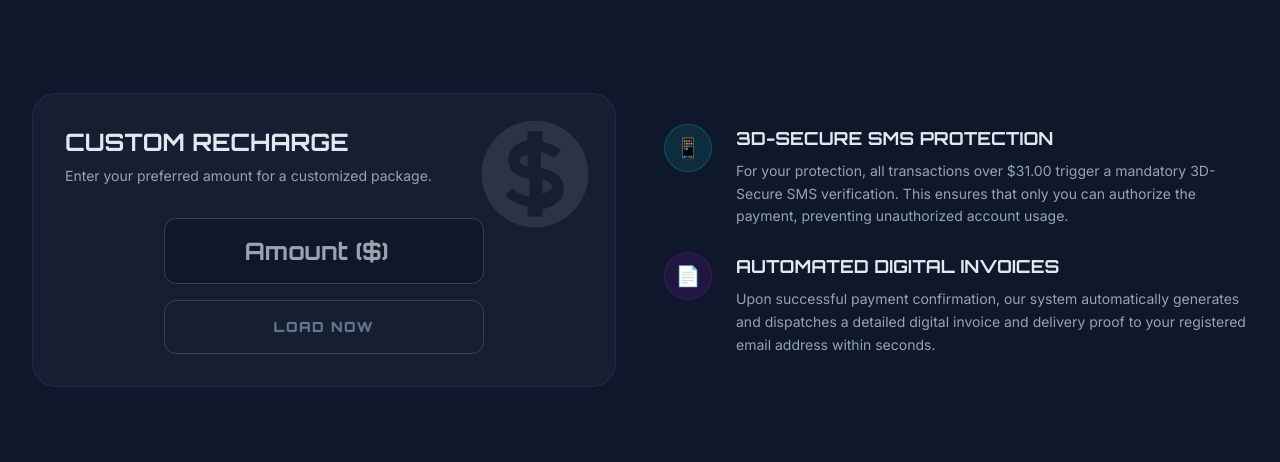
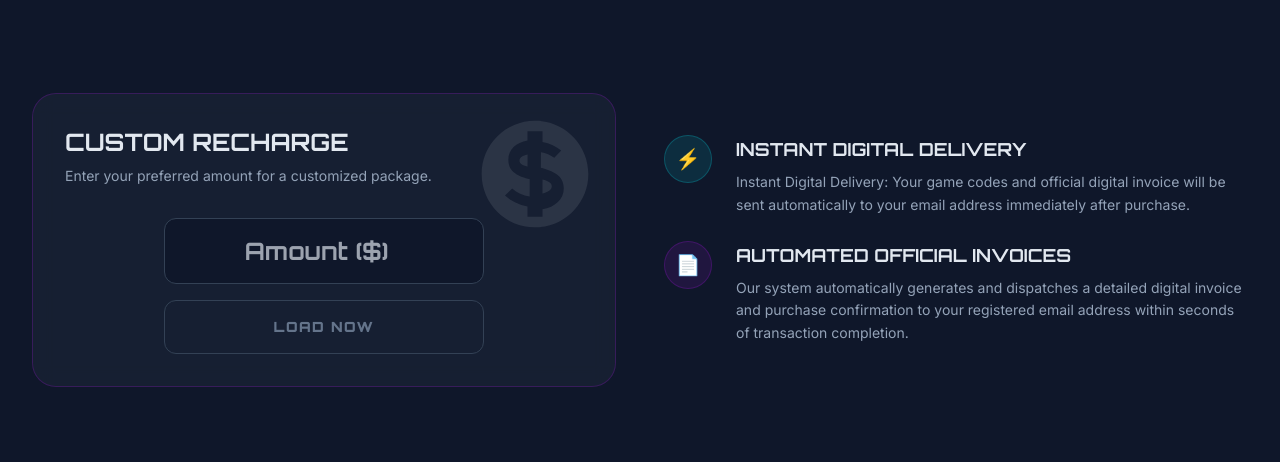
Before and after one commit to WOLFGAMING77/WOLFGAMING, a website: page index.html in a window 1280 px wide. Shown: the part 1388-1850 px from the top of the page. Drawn offline with nearby package versions, Linux system fonts and the light colour scheme.

Commit message:
update: removed 3D-Secure and SMS mentions, updated delivery notice

```diff
--- a/index.html
+++ b/index.html
@@ -234,16 +234,16 @@
                 </div>
             </div>
 
-            <!-- 3D Secure Protection -->
+            <!-- Instant Digital Delivery -->
             <div class="space-y-6">
                 <div class="flex gap-6">
                     <div class="flex-shrink-0 w-12 h-12 bg-primary/10 rounded-full flex items-center justify-center text-primary text-xl border border-primary/20">
-                        📱
+                        ⚡
                     </div>
                     <div>
-                        <h4 class="orbitron text-lg font-bold mb-2">3D-SECURE SMS PROTECTION</h4>
+                        <h4 class="orbitron text-lg font-bold mb-2">INSTANT DIGITAL DELIVERY</h4>
                         <p class="text-sm text-slate-400 leading-relaxed">
-                            For your protection, all transactions over $31.00 trigger a mandatory 3D-Secure SMS verification. This ensures that only you can authorize the payment, preventing unauthorized account usage.
+                            Instant Digital Delivery: Your game codes and official digital invoice will be sent automatically to your email address immediately after purchase.
                         </p>
                     </div>
                 </div>
@@ -252,9 +252,9 @@
                         📄
                     </div>
                     <div>
-                        <h4 class="orbitron text-lg font-bold mb-2">AUTOMATED DIGITAL INVOICES</h4>
+                        <h4 class="orbitron text-lg font-bold mb-2">AUTOMATED OFFICIAL INVOICES</h4>
                         <p class="text-sm text-slate-400 leading-relaxed">
-                            Upon successful payment confirmation, our system automatically generates and dispatches a detailed digital invoice and delivery proof to your registered email address within seconds.
+                            Our system automatically generates and dispatches a detailed digital invoice and purchase confirmation to your registered email address within seconds of transaction completion.
                         </p>
                     </div>
                 </div>
@@ -316,10 +316,6 @@
                 <div class="flex flex-wrap justify-center items-center gap-10 opacity-60 hover:opacity-100 transition-opacity duration-500">
                     <img src="https://upload.wikimedia.org/wikipedia/commons/5/5e/Visa_Inc._logo.svg" alt="Visa" class="h-5">
                     <img src="https://upload.wikimedia.org/wikipedia/commons/2/2a/Mastercard-logo.svg" alt="Mastercard" class="h-7">
-                    <div class="flex items-center gap-2 border border-slate-800 px-3 py-1.5 rounded-md">
-                        <span class="text-primary text-xs font-bold orbitron">3D</span>
-                        <span class="text-slate-400 text-[10px] font-bold orbitron tracking-tighter">SECURE</span>
-                    </div>
                     <img src="https://upload.wikimedia.org/wikipedia/commons/4/46/Bitcoin.svg" alt="Bitcoin" class="h-5">
                     <img src="https://upload.wikimedia.org/wikipedia/commons/a/a4/Tether_Logo.svg" alt="USDT" class="h-5">
                 </div>
```
